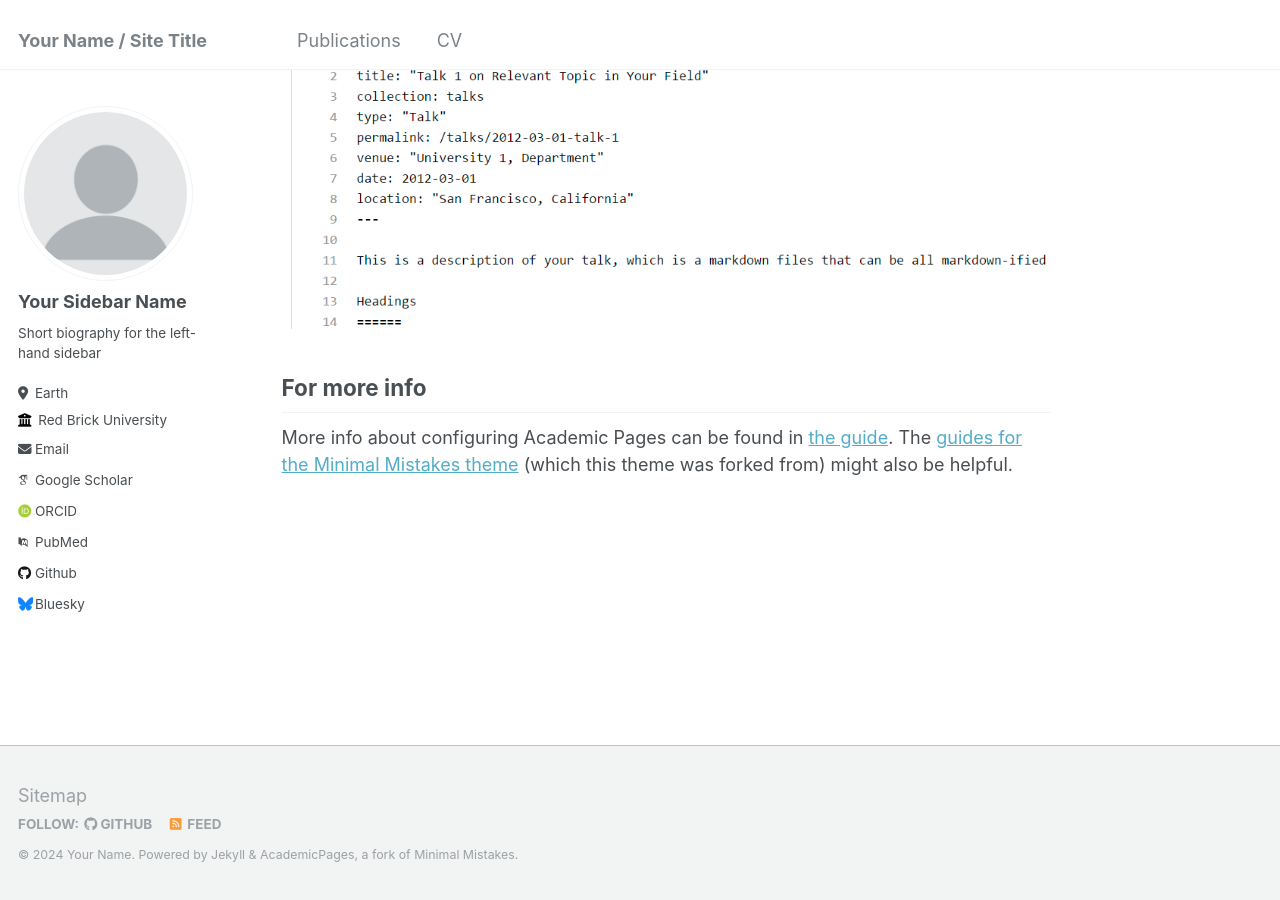
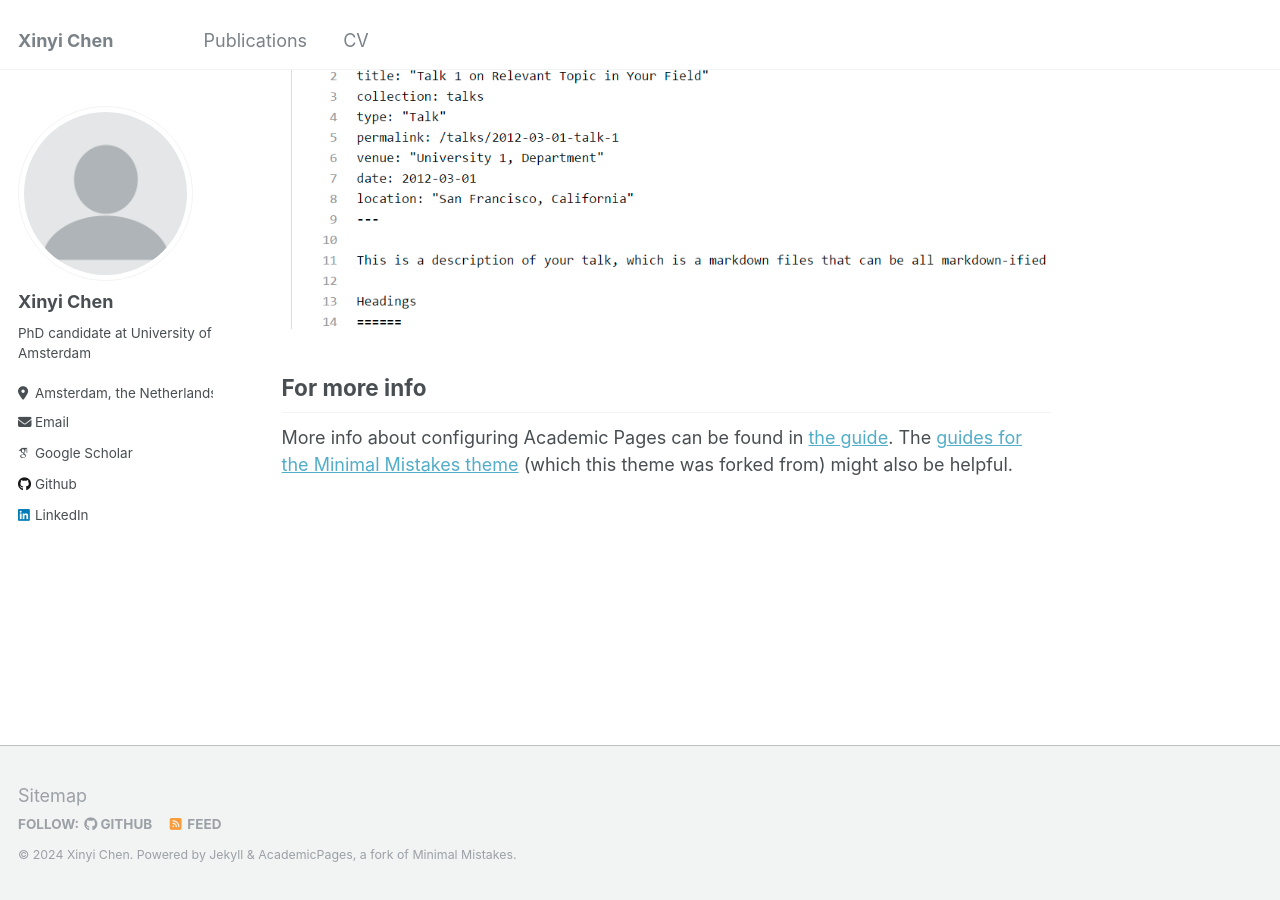
Before and after one commit to shin-ee-chen/shin-ee-chen.github.io, a Jekyll site: the page built from _pages/about.md, in a window 1280 px wide and 900 px high, scrolled down 2660 px. Built offline with Jekyll 4.4.1, drawn with Linux system fonts in a browser that asks for light colours; some web fonts are replaced; a file with an impossible date is left out.

Commit message:
Update _config.yml

```diff
--- a/_config.yml
+++ b/_config.yml
@@ -8,13 +8,13 @@
 
 # Basic Site Settings
 locale                   : "en-US"
-title                    : "Your Name / Site Title"
+title                    : "Xinyi Chen"
 title_separator          : "-"
-name                     : &name "Your Name"
+name                     : &name "Xinyi Chen"
 description              : &description "personal description"
-url                      : https://academicpages.github.io # the base hostname & protocol for your site e.g. "https://mmistakes.github.io"
+url                      : https://shin-ee-chen.github.io # the base hostname & protocol for your site e.g. "https://mmistakes.github.io"
 baseurl                  : "" # the subpath of your site, e.g. "/blog"
-repository               : "academicpages/academicpages.github.io"
+repository               : "shin-ee-chen.github.io"
 
 # Site Author - The following control what appear as part of the author content on the side bar.
 #               If a field is blank the icon and link will not appear, otherwise it will be shown.
@@ -22,33 +22,33 @@ repository               : "academicpages/academicpages.github.io"
 author:
   # Biographic information
   avatar           : "profile.png"
-  name             : "Your Sidebar Name"
+  name             : "Xinyi Chen"
   pronouns         : # example: "she/her"
-  bio              : "Short biography for the left-hand sidebar"
-  location         : "Earth"
-  employer         : "Red Brick University"
-  uri              : # URL
-  email            : "none@example.org"
+  bio              : "PhD candidate at University of Amsterdam"
+  location         : "Amsterdam, the Netherlands"
+  employer         :
+  uri              :
+  email            : "x.chen2@uva.nl"
 
   # Academic websites
   arxiv            : # URL - Update with the correct link to your profile
-  googlescholar    : "https://scholar.google.com/citations?user=PS_CX0AAAAAJ"
+  googlescholar    : "https://scholar.google.com/citations?hl=en&user=7W3aYZYAAAAJ"
   impactstory      : # URL
-  orcid            : "http://orcid.org/yourorcidurl"
+  orcid            :
   semantic         : # URL
-  pubmed           : "https://www.ncbi.nlm.nih.gov/pubmed/?term=john+snow"
+  pubmed           :
   researchgate     : # URL
 
   # Repositories and software development
   bitbucket        : # Username - Update with your username on the site
   codepen          : # Username
   dribbble         : # Username
-  github           : "academicpages"
+  github           : "shin-ee-chen"
   kaggle           : # Username
   stackoverflow    : # User number or user number and name (i.e., use "1" or "1/jeff-atwood")
 
   # Social media
-  bluesky          : "bsky.app" # Replace this with you Bluesky username
+  bluesky          : # Replace this with you Bluesky username
   facebook         : # Username
   flickr           : # Username
   foursquare       : # Username
@@ -57,7 +57,7 @@ author:
   keybase          : # Username
   instagram        : # Username
   lastfm           : # Username
-  linkedin         : # Username
+  linkedin         : "xinyi-chen-a49250203/"
   mastodon         : # URL
   medium           : # URL
   pinterest        : # Username
```
